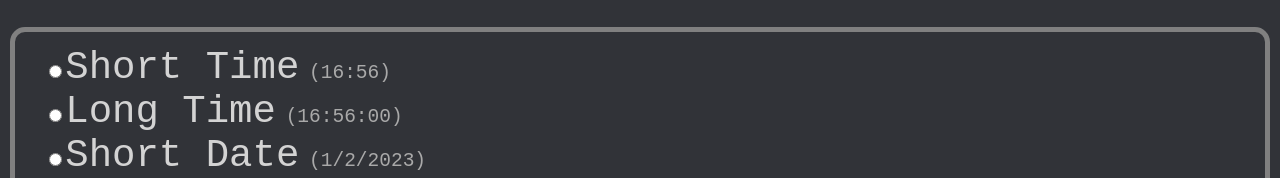
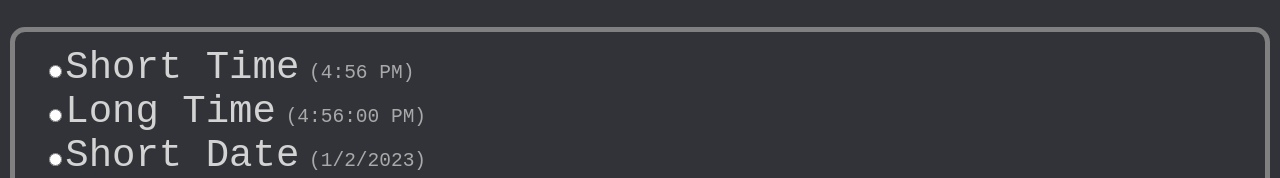
Before and after one commit to iSlammedMyKindle/discordDateTool, a plain HTML site: page index.html in a window 1280 px wide. Shown: the part 322-500 px from the top of the page. Drawn offline with Linux system fonts and the light colour scheme.

Commit message:
changed formatting to match discord's formatting for dates

```diff
--- a/index.html
+++ b/index.html
@@ -97,8 +97,8 @@
 
         <script>
             const radioList = {
-                "shortTime":["Short Time", "16:56", "t"],
-                "longTime":["Long Time","16:56:00", "T"],
+                "shortTime":["Short Time", "4:56 PM", "t"],
+                "longTime":["Long Time","4:56:00 PM", "T"],
                 "shortDate":["Short Date", "1/2/2023", "d"],
                 "longDate":["Long Date", "January 20 2023", "D"],
                 "shortDateTime":["Short Date/Time", "January 20 2023 4:56 PM", "f"],
```
